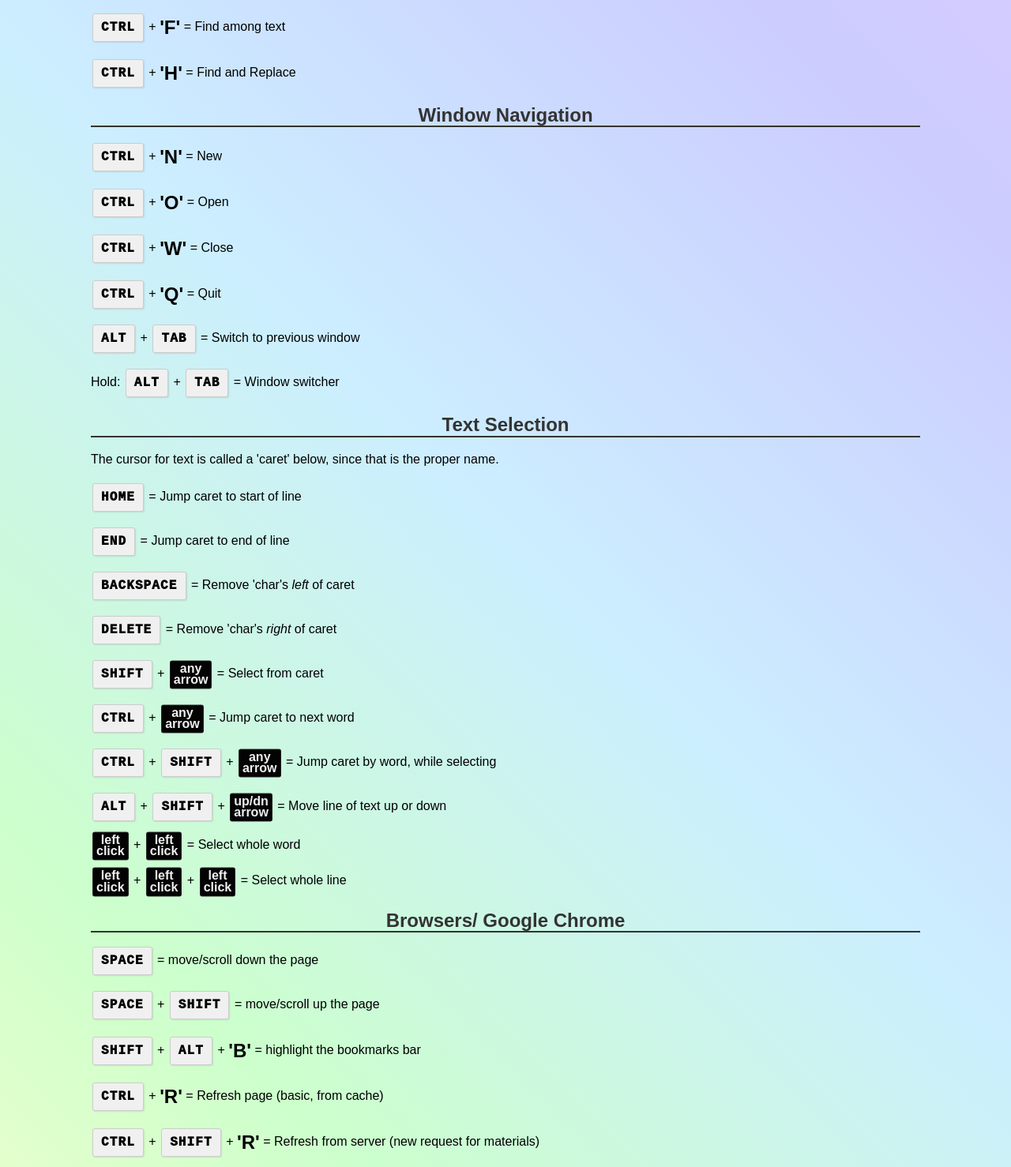
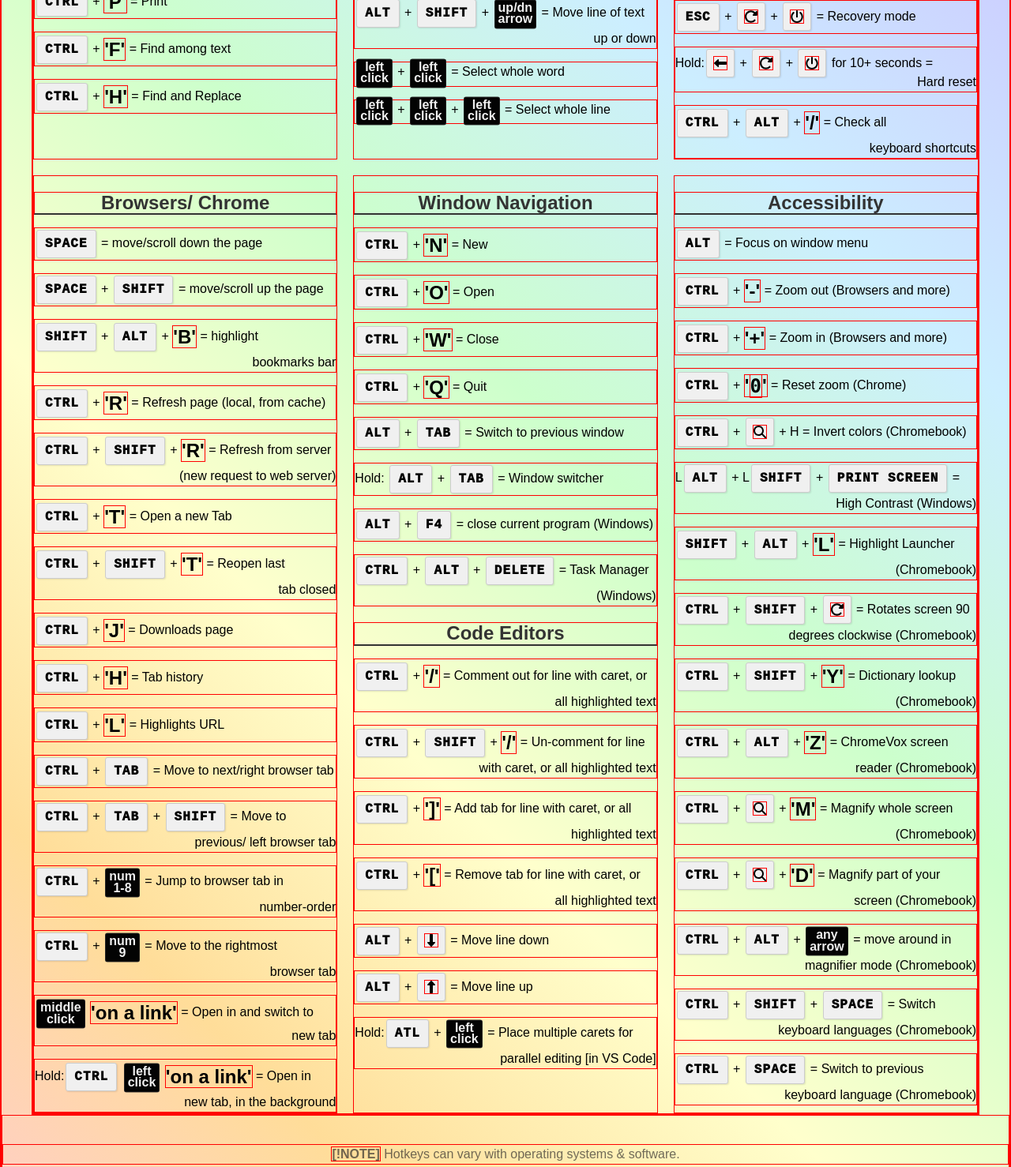
Before and after one commit to RiceC-at-MasonHS/hot-keys-poster, a plain HTML site: page index.html in a window 1280 px wide. Shown: the part 688-2166 px from the top of the page at 79% size. Drawn offline with Linux system fonts and the light colour scheme.

Commit message:
minimum pretty layout

```diff
--- a/index.html
+++ b/index.html
@@ -34,6 +34,52 @@
                 <p><span class="key">ctrl</span> + <span class="letter">H</span> = Find and Replace</p>
             </section>
             <section>
+                <h2> text selection </h2>
+                <p>The cursor for text is called a 'caret' below, since that is the proper name for the blinking vertical line.</p>
+                <p><span class="key">home</span> = Jump caret to start of line</p>
+                <p><span class="key">end</span> = Jump caret to end of line</p>
+                <p><span class="key">backspace</span> = Remove 'char's <em>left</em> of caret</p>
+                <p><span class="key">delete</span> = Remove 'char's <em>right</em> of caret</p>
+                <p><span class="key">shift</span> + <span class="stacked">any<br>arrow</span> = Select from caret</p>
+                <p><span class="key">ctrl</span> + <span class="stacked">any<br>arrow</span> = Jump caret to next word</p>
+                <p class="long"><span class="key">ctrl</span> + <span class="key">shift</span> + <span class="stacked">any<br>arrow</span> = Jump caret by word, while selecting</p>
+                <p class="long"><span class="key">alt</span> + <span class="key">shift</span> + <span class="stacked">up/dn<br>arrow</span> = Move line of text up or down</p>
+                <p><span class="stacked">left<br>click</span> + <span class="stacked">left<br>click</span> = Select whole word</p>
+                <p><span class="stacked">left<br>click</span> + <span class="stacked">left<br>click</span> + <span class="stacked">left<br>click</span> = Select whole line</p>
+            </section>
+            <section>
+                <h2> Chromebooks </h2>
+                <p class="long"><span class="key">ctrl</span> + <span class="key">shift</span> + <span class="key"><img src="img/show-windows.svg" alt="show-windows-key"></span> = Screenshot or screen recording</p>
+                <p class="long"><span class="key"><img src="img/fa/magnifying-glass.svg" alt="search-key"></span> + <span class="key">Shift</span> + <span class="key">Space</span> = Emojis and Symbols Menu</p>
+                <p><span class="key"><img src="img/fa/magnifying-glass.svg" alt="search-key"></span> + <span class="letter">V</span> = Open clipboard menu</p>
+                <p><span class="key"><img src="img/fa/magnifying-glass.svg" alt="search-key"></span> + <span class="letter">L</span> = Lock your screen</p>
+                <p><span class="key">ctrl</span> + <span class="key">Shift</span> + <span class="letter">Q</span> + <span class="letter">Q</span> = Sign Out</p>
+                <p class="long"><span class="key">ctrl</span> + <span class="key">Shift</span> + <span class="key">alt</span> + <span class="key"><img src="img/fa/rotate-right.svg" alt="refresh-key"></span> = Barrel-roll your screen</p>
+                <p class="long"><span class="key">ctrl</span> + <span class="key"><img src="img/fa/magnifying-glass.svg" alt="search-key"></span> + <span class="key">esc</span> = Chromebook Diagnostics</p>
+                <p><span class="key">esc</span> + <span class="key"><img src="img/fa/rotate-right.svg" alt="refresh-key"></span> + <span class="key"><img src="img/fa/power-off.svg" alt="power-key"></span> = Recovery mode</p>
+                <p class="long pretty">Hold:<span class="key"><img src="img/fa/left-long.svg" alt="back-key"></span> + <span class="key"><img src="img/fa/rotate-right.svg" alt="refresh-key"></span> + <span class="key"><img src="img/fa/power-off.svg" alt="power-key"></span> for 10+ seconds = Hard reset</p>
+                <p class="long pretty"><span class="key">ctrl</span> + <span class="key">alt</span> + <span class="letter">/</span> = Check all keyboard shortcuts</p>
+            </section>
+            <section>
+                <h2> Browsers/ Chrome </h2>
+                <p><span class="key">Space</span> = move/scroll down the page </p>
+                <p><span class="key">Space</span> + <span class="key">shift</span> = move/scroll up the page </p>
+                <p class="long pretty"><span class="key">shift</span> + <span class="key">alt</span> + <span class="letter">B</span> = highlight bookmarks bar</p>
+                <p><span class="key">ctrl</span> + <span class="letter">R</span> = Refresh page (local, from cache) </p>
+                <p class="long"><span class="key">ctrl</span> + <span class="key">shift</span> + <span class="letter">R</span> = Refresh from server (new request to web server)</p>
+                <p><span class="key">ctrl</span> + <span class="letter">T</span> = Open a new Tab</p>
+                <p class="long pretty"><span class="key">ctrl</span> + <span class="key">shift</span> + <span class="letter">T</span> = Reopen last tab closed</p>
+                <p><span class="key">ctrl</span> + <span class="letter">J</span> = Downloads page</p>
+                <p><span class="key">ctrl</span> + <span class="letter">H</span> = Tab history</p>
+                <p><span class="key">ctrl</span> + <span class="letter">L</span> = Highlights URL</p>
+                <p><span class="key">ctrl</span> + <span class="key">TAB</span> = Move to next/right browser tab</p>
+                <p class="long"><span class="key">ctrl</span> + <span class="key">TAB</span> + <span class="key">shift</span> = Move to previous/ left browser tab</p>
+                <p class="long pretty"><span class="key">ctrl</span> + <span class="stacked">num<br>1-8</span> = Jump to browser tab in number-order</p>
+                <p class="long pretty"><span class="key">ctrl</span> + <span class="stacked">num<br>9</span> = Move to the rightmost browser tab</p>
+                <p class="long"><span class="stacked">middle<br>click</span> <span class="letter">on a link</span> = Open in and switch to new tab</p>
+                <p class="long">Hold:<span class="key">ctrl</span> <span class="stacked">left<br>click</span> <span class="letter">on a link</span> = Open in new tab, in the background</p>
+            </section>
+            <section>
                 <h2> window navigation </h2>
                 <p><span class="key">ctrl</span> + <span class="letter">N</span> = New</p>
                 <p><span class="key">ctrl</span> + <span class="letter">O</span> = Open</p>
@@ -41,77 +87,35 @@
                 <p><span class="key">ctrl</span> + <span class="letter">Q</span> = Quit</p>
                 <p><span class="key">alt</span> + <span class="key">tab</span> = Switch to previous window</p>
                 <p>Hold: <span class="key">alt</span> + <span class="key">tab</span> = Window switcher</p>
-            </section>
-            <section>
-                <h2> text selection </h2>
-                <p>The cursor for text is called a 'caret' below, since that is the proper name.</p>
-                <p><span class="key">home</span> = Jump caret to start of line</p>
-                <p><span class="key">end</span> = Jump caret to end of line</p>
-                <p><span class="key">backspace</span> = Remove 'char's <em>left</em> of caret</p>
-                <p><span class="key">delete</span> = Remove 'char's <em>right</em> of caret</p>
-                <p><span class="key">shift</span> + <span class="stacked">any<br>arrow</span> = Select from caret</p>
-                <p><span class="key">ctrl</span> + <span class="stacked">any<br>arrow</span> = Jump caret to next word</p>
-                <p><span class="key">ctrl</span> + <span class="key">shift</span> + <span class="stacked">any<br>arrow</span> = Jump caret by word, while selecting</p>
-                <p><span class="key">alt</span> + <span class="key">shift</span> + <span class="stacked">up/dn<br>arrow</span> = Move line of text up or down</p>
-                <p><span class="stacked">left<br>click</span> + <span class="stacked">left<br>click</span> = Select whole word</p>
-                <p><span class="stacked">left<br>click</span> + <span class="stacked">left<br>click</span> + <span class="stacked">left<br>click</span> = Select whole line</p>
-            </section>
-            <section>
-                <h2> Browsers/ Google Chrome </h2>
-                <p><span class="key">Space</span> = move/scroll down the page </p>
-                <p><span class="key">Space</span> + <span class="key">shift</span> = move/scroll up the page </p>
-                <p><span class="key">shift</span> + <span class="key">alt</span> + <span class="letter">B</span> = highlight the bookmarks bar</p>
-                <p><span class="key">ctrl</span> + <span class="letter">R</span> = Refresh page (basic, from cache) </p>
-                <p><span class="key">ctrl</span> + <span class="key">shift</span> + <span class="letter">R</span> = Refresh from server (new request for materials)</p>
-                <p><span class="key">ctrl</span> + <span class="letter">T</span> = Open a new Tab</p>
-                <p><span class="key">ctrl</span> + <span class="key">shift</span> + <span class="letter">T</span> = Reopen last tab closed</p>
-                <p><span class="key">ctrl</span> + <span class="letter">-</span> = Zoom Out</p>
-                <p><span class="key">ctrl</span> + <span class="letter">+</span> = Zoom in</p>
-                <!-- 0 is in font that 'slashes' zeros -->
-                <p><span class="key">ctrl</span> + <span class="letter"><span style="font-family:'Consolas', Courier, monospace;">0</span></span> = Reset zoom</p> <!-- 0 is in font that 'slashes' zeros -->
-                <p><span class="key">ctrl</span> + <span class="letter">J</span> = Downloads page</p>
-                <p><span class="key">ctrl</span> + <span class="letter">H</span> = Tab history</p>
-                <p><span class="key">ctrl</span> + <span class="letter">L</span> = Highlights URL</p>
-                <p><span class="key">ctrl</span> + <span class="key">TAB</span> = Move to next/right browser tab</p>
-                <p><span class="key">ctrl</span> + <span class="key">TAB</span> + <span class="key">shift</span> = Move to previous/left browser tab</p>
-                <p><span class="key">ctrl</span> + <span class="stacked">num<br>1-8</span> = Jump to browser tab in number-order</p>
-                <p><span class="key">ctrl</span> + <span class="stacked">num<br>9</span> = Move to the rightmost browser tab</p>
-                <p><span class="stacked">middle<br>click</span> <span class="letter">on a link</span> = Open in and switch to new tab</p>
-                <p>Hold:<span class="key">ctrl</span> <span class="stacked">left<br>click</span> <span class="letter">on a link</span> = Open in new tab, in the background</p>
-            </section>
-            <section>
-                <h2> Chromebooks </h2>
-                <p><span class="key">ctrl</span> + <span class="key">shift</span> + <span class="key"><img src="img/show-windows.svg" alt="show-windows-key"></span> = Screenshot or screen recording</p>
-                <p><span class="key"><img src="img/fa/magnifying-glass.svg" alt="search-key"></span> + <span class="key">Shift</span> + <span class="key">Space</span> = Emojis and Symbols Menu</p>
-                <p><span class="key"><img src="img/fa/magnifying-glass.svg" alt="search-key"></span> + <span class="letter">V</span> = Open clipboard menu</p>
-                <p><span class="key"><img src="img/fa/magnifying-glass.svg" alt="search-key"></span> + <span class="letter">L</span> = Lock your screen</p>
-                <p><span class="key">ctrl</span> + <span class="key">Shift</span> + <span class="letter">Q</span> + <span class="letter">Q</span> = Sign Out</p>
-                <p><span class="key">ctrl</span> + <span class="key">Shift</span> + <span class="key">alt</span> + <span class="key"><img src="img/fa/rotate-right.svg" alt="refresh-key"></span> = Barrel-roll your screen</p>
-                <p><span class="key">ctrl</span> + <span class="key"><img src="img/fa/magnifying-glass.svg" alt="search-key"></span> + <span class="key">esc</span> = Chromebook Diagnostics</p>
-                <p><span class="key">esc</span> + <span class="key"><img src="img/fa/rotate-right.svg" alt="refresh-key"></span> + <span class="key"><img src="img/fa/power-off.svg" alt="power-key"></span> = Recovery mode</p>
-                <p>Hold:<span class="key"><img src="img/fa/left-long.svg" alt="back-key"></span> + <span class="key"><img src="img/fa/rotate-right.svg" alt="refresh-key"></span> + <span class="key"><img src="img/fa/power-off.svg" alt="power-key"></span> for 10+ seconds = Hard reset</p>
-                <p><span class="key">ctrl</span> + <span class="key">alt</span> + <span class="letter">/</span> = Check all keyboard shortcuts</p>
-            </section>
-            <section>
+                <p><span class="key">alt</span> + <span class="key">f4</span> = close current program (Windows)</p>
+                <p class="long"><span class="key">ctrl</span> + <span class="key">alt</span> + <span class="key">delete</span> = Task Manager (Windows)</p>
+
                 <h2> Code Editors</h2>
-                <p><span class="key">ctrl</span> + <span class="letter">/</span> = Comment out for line with caret, or all highlighted text</p>
-                <p><span class="key">ctrl</span> + <span class="key">Shift</span> + <span class="letter">/</span> = Un-comment for line with caret, or all highlighted text</p>
-                <p><span class="key">ctrl</span> + <span class="letter">]</span> = Add tab for line with caret, or all highlighted text</p>
-                <p><span class="key">ctrl</span> + <span class="letter">[</span> = Remove tab for line with caret, or all highlighted text</p>
+                <p class="long"><span class="key">ctrl</span> + <span class="letter">/</span> = Comment out for line with caret, or all highlighted text</p>
+                <p class="long"><span class="key">ctrl</span> + <span class="key">Shift</span> + <span class="letter">/</span> = Un-comment for line with caret, or all highlighted text</p>
+                <p class="long"><span class="key">ctrl</span> + <span class="letter">]</span> = Add tab for line with caret, or all highlighted text</p>
+                <p class="long"><span class="key">ctrl</span> + <span class="letter">[</span> = Remove tab for line with caret, or all highlighted text</p>
                 <p><span class="key">alt</span> + <span class="key"><img src="img/fa/down-long.svg" alt="down-arrow-key"></span> = Move line down</p>
                 <p><span class="key">alt</span> + <span class="key"><img src="img/fa/up-long.svg" alt="up-arrow-key"></span> = Move line up</p>
-                <p>Hold:<span class="key">atl</span> + <span class="stacked">left<br>click</span> = Place multiple carets for parallel editing [in VS Code]</p>
+                <p class="long">Hold:<span class="key">atl</span> + <span class="stacked">left<br>click</span> = Place multiple carets for parallel editing [in VS Code]</p>
             </section>
             <section>
                 <h2>Accessibility</h2>
+                <p><span class="key">alt</span> = Focus on window menu</p>
+                <p><span class="key">ctrl</span> + <span class="letter">-</span> = Zoom out (Browsers and more)</p>
+                <p><span class="key">ctrl</span> + <span class="letter">+</span> = Zoom in (Browsers and more)</p>
+                <p><span class="key">ctrl</span> + <span class="letter"><span style="font-family:'Consolas', Courier, monospace;">0</span></span> = Reset zoom (Chrome)</p> <!-- 0 is in font that 'slashes' zeros -->
                 <p><span class="key">ctrl</span> + <span class="key"><img src="img/fa/magnifying-glass.svg" alt="search-key"></span> + H = Invert colors (Chromebook)</p>
-                <p>left <span class="key">alt</span> + left <span class="key">Shift</span> + <span class="key">Print Screen</span> = High Contrast (Windows)</p>
-                <p><span class="key">ctrl</span> + <span class="key">Shift</span> + <span class="key"><img src="img/fa/rotate-right.svg" alt="refresh-key"></span> = Rotates screen 90 degrees clockwise (Chromebook)</p>
-                <p><span class="key">ctrl</span> + <span class="key">Shift</span> + <span class="letter">Y</span> = Dictionary lookup (Chromebook)</p>
-                <p><span class="key">ctrl</span> + <span class="key">alt</span> + <span class="letter">Z</span> = ChromeVox screen reader (Chromebook)</p>
-                <p><span class="key">ctrl</span> + <span class="key"><img src="img/fa/magnifying-glass.svg" alt="search-key"></span> + <span class="letter">D</span> = Magnify part of your screen (Chromebook)</p>
-                <p><span class="key">ctrl</span> + <span class="key">Shift</span> + <span class="key">Space</span> = Switch between the keyboard languages you've set up (Chromebook)</p>
-                <p><span class="key">ctrl</span> + <span class="key">Space</span> = Switch to the previous keyboard language you were using. (Chromebook)</p>
+                <p class="long">L<span class="key">alt</span> + L<span class="key">Shift</span> + <span class="key">Print Screen</span> = High Contrast (Windows)</p>
+                <p class="long"><span class="key">Shift</span> + <span class="key">alt</span> + <span class="letter">L</span> = Highlight Launcher (Chromebook)</p>
+                <p class="long"><span class="key">ctrl</span> + <span class="key">Shift</span> + <span class="key"><img src="img/fa/rotate-right.svg" alt="refresh-key"></span> = Rotates screen 90 degrees clockwise (Chromebook)</p>
+                <p class="long"><span class="key">ctrl</span> + <span class="key">Shift</span> + <span class="letter">Y</span> = Dictionary lookup (Chromebook)</p>
+                <p class="long"><span class="key">ctrl</span> + <span class="key">alt</span> + <span class="letter">Z</span> = ChromeVox screen reader (Chromebook)</p>
+                <p class="long"><span class="key">ctrl</span> + <span class="key"><img src="img/fa/magnifying-glass.svg" alt="search-key"></span> + <span class="letter">M</span> = Magnify whole screen (Chromebook)</p>
+                <p class="long"><span class="key">ctrl</span> + <span class="key"><img src="img/fa/magnifying-glass.svg" alt="search-key"></span> + <span class="letter">D</span> = Magnify part of your screen (Chromebook)</p>
+                <p class="long"><span class="key">ctrl</span> + <span class="key">alt</span> + <span class="stacked">any<br>arrow</span> = move around in magnifier mode (Chromebook)</p>
+                <p class="long"><span class="key">ctrl</span> + <span class="key">Shift</span> + <span class="key">Space</span> = Switch keyboard languages (Chromebook)</p>
+                <p class="long"><span class="key">ctrl</span> + <span class="key">Space</span> = Switch to previous keyboard language (Chromebook)</p>
             </section>
         </div>
     </main>
--- a/styles/main.css
+++ b/styles/main.css
@@ -8,7 +8,7 @@ body{
 }
 
 main{
-    max-width: 1050px;
+    max-width: 1200px;
     margin: 0 auto;
 }
 
@@ -65,6 +65,8 @@ footer{
     border-radius: 3px;
     background-color: #030303;
     color: #f0f0f0;
+    -moz-text-align-last: center; /* adjusted to keep item inline */; /* For Firefox prior 58.0 */
+    text-align-last: center;
 }
 
 .key:hover{
--- a/styles/page_layout.css
+++ b/styles/page_layout.css
@@ -1,3 +1,23 @@
-/* *{
+*{
     border: 1px red solid;
-} */
+}
+
+#all_sections {
+    display: grid;
+    grid-template-columns: repeat(3, 1fr); /* Create three equal columns */
+    gap: 20px; /* Add some gap between columns */
+    grid-auto-flow: dense; /* Fill in gaps with items that fit */
+}
+
+section {
+    box-sizing: border-box; /* Include padding and border in the element's total width and height */
+}
+
+.long {
+    -moz-text-align-last: right; /* adjusted to keep item inline */; /* For Firefox prior 58.0 */
+    text-align-last: right;
+}
+
+.pretty{
+    text-wrap: pretty;
+}
--- a/styles/reset.css
+++ b/styles/reset.css
@@ -1,7 +1,7 @@
 /*
  *  A totally optional reset that you can drop into any project
  *  to get some sensible defaults. However, you might want to
- *  learn all the traditional defauls (and what these do) before.
+ *  learn all the traditional defaults (and what these do) before.
  *
  *  Just import these styles at the top of your HTML file.
  *  Then you can style to your heart's content. 😊
```
